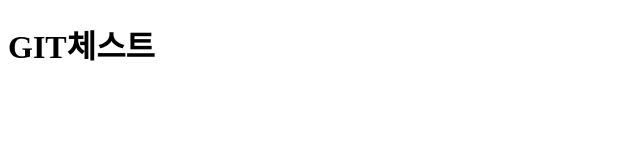
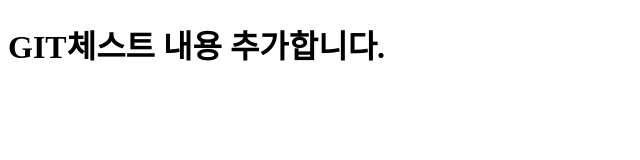
Before and after one commit to oknow2013/webpopcorn2020, a plain HTML site: page index.html in a window 1280 px wide. Shown: the whole page, without its empty margins (0-640 px from the left). Drawn offline with Linux system fonts and the light colour scheme.

Commit message:
내용추가

```diff
--- a/index.html
+++ b/index.html
@@ -7,6 +7,6 @@
 </head>
 <body>
 
-    <H1>GIT체스트</H1>
+    <H1>GIT체스트 내용 추가합니다. </H1>
 </body>
 </html>
```
Also changed, not shown: 1 other file.
